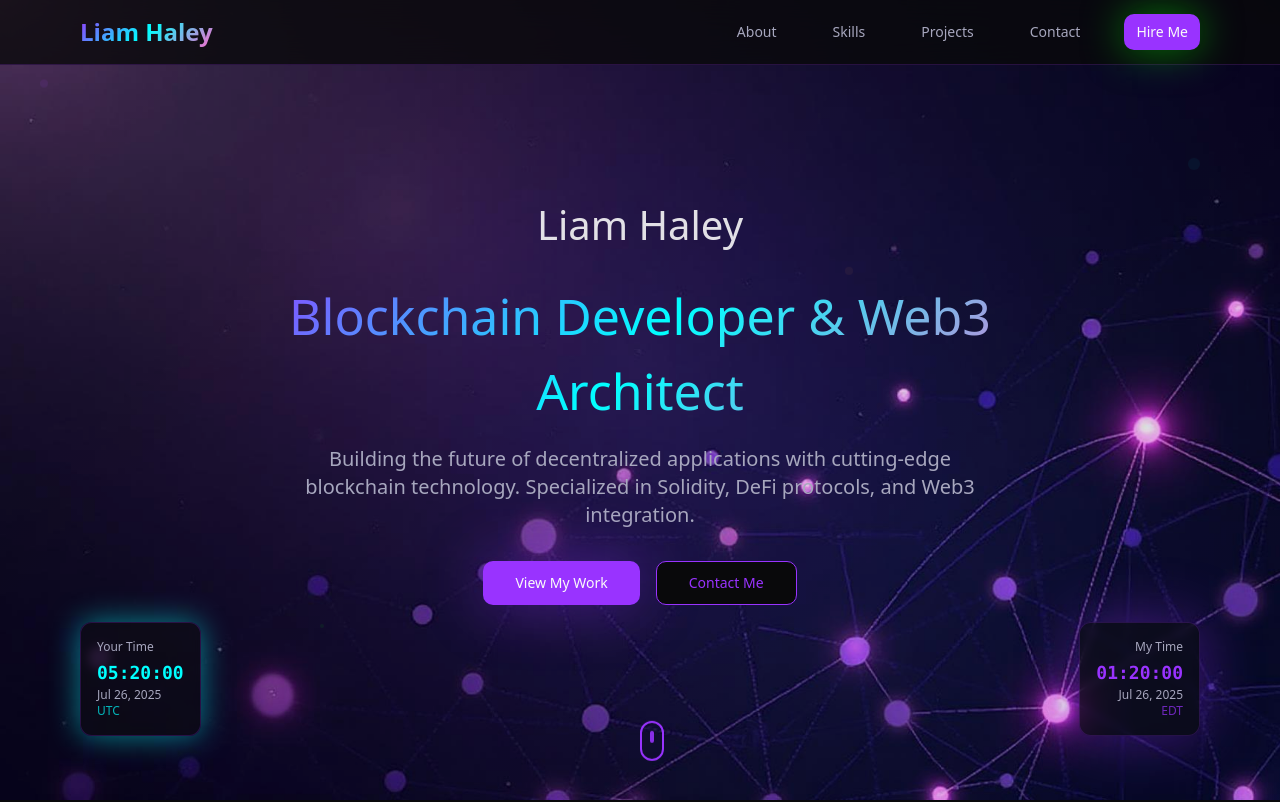
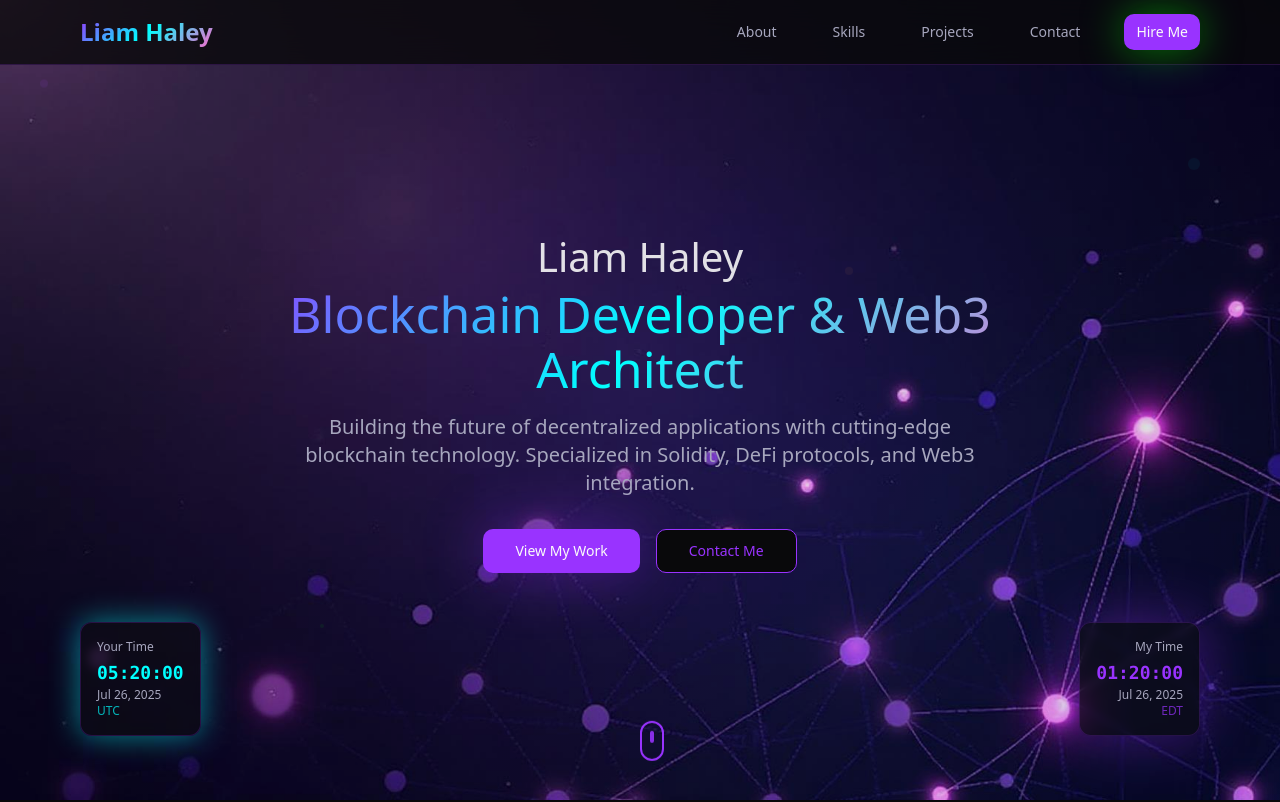
Before and after one commit to liamhaley0622/liam-portfolio-web3.v1.app, a React (Vite) app: page / in a window 1280 px wide. Shown: the top 802 px of the page. Built offline with nearby package versions, Linux system fonts and the light colour scheme.

Commit message:
Update Hero section text styles
Adjusted margin-bottom for "Liam Haley" and line-height for "Blockchain Developer & Web3 Architect" in the Hero section.

```diff
--- a/src/components/Hero.tsx
+++ b/src/components/Hero.tsx
@@ -24,10 +24,10 @@ const Hero = () => {
       />
 
       <div className="relative z-10 text-center px-4 max-w-4xl mx-auto animate-slide-up">
-        <h1 className="mb-6 animate-glow-pulse text-foreground" style={{fontSize: '40px', fontWeight: 500}}>
+        <h1 className="mb-0 animate-glow-pulse text-foreground" style={{fontSize: '40px', fontWeight: 500}}>
           Liam Haley
         </h1>
-        <h2 className="mb-4 animate-slide-up bg-gradient-primary bg-clip-text text-transparent" style={{animationDelay: '0.2s', fontSize: '50px'}}>
+        <h2 className="mb-4 animate-slide-up bg-gradient-primary bg-clip-text text-transparent" style={{animationDelay: '0.2s', fontSize: '50px', lineHeight: '55px'}}>
           Blockchain Developer & Web3 Architect
         </h2>
         <p className="text-lg md:text-xl text-muted-foreground mb-8 max-w-2xl mx-auto animate-slide-up" style={{animationDelay: '0.4s'}}>
```
